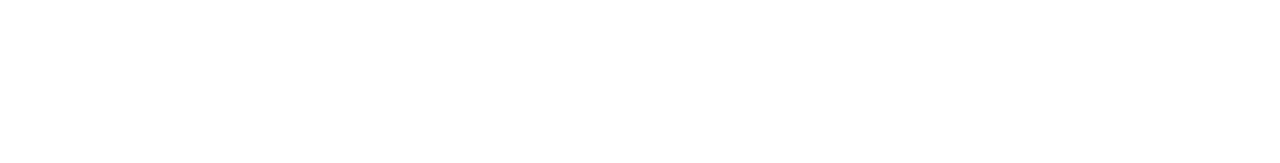
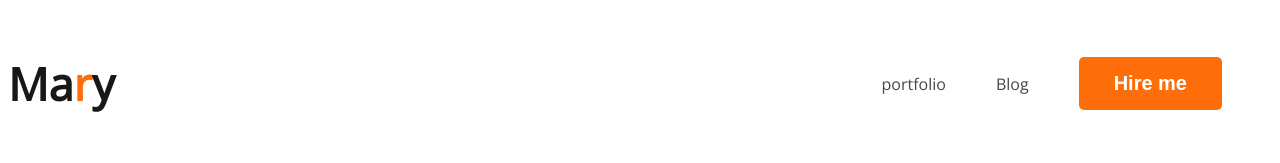
Before and after one commit to saifurrahman2000/webdeveloper-portfolio, a plain HTML site: page index.html in a window 1280 px wide. Drawn offline with nearby package versions, Linux system fonts and the light colour scheme.

Commit message:
this is a developer project

```diff
--- a/index.html
+++ b/index.html
@@ -3,9 +3,28 @@
 <head>
     <meta charset="UTF-8">
     <meta name="viewport" content="width=device-width, initial-scale=1.0">
-    <title>portfolio</title>
+    <title>webdeveloper portfolio</title>
+    <link rel="preconnect" href="https://fonts.googleapis.com">
+<link rel="preconnect" href="https://fonts.gstatic.com" crossorigin>
+<link href="https://fonts.googleapis.com/css2?family=Open+Sans&display=swap" rel="stylesheet">
+    <link rel="stylesheet" href="style/style.css">
 </head>
 <body>
+    <header>
+        <nav>
+            <h3 class="nav-title">Ma<span class="text-primary">r</span>y</h3>
+            <ul>
+                <li><a href="">portfolio</a></li>
+                <li><a href=" ">Blog</a></li>
+                <li><button class="button-primary">Hire me</button></li>
+            </ul>
+        </nav>
+    </header>
+    <main>
 
+    </main>
+    <footer>
+
+    </footer>
 </body>
 </html>
--- /dev/null
+++ b/style/style.css
@@ -0,0 +1,45 @@
+/* nav ralted style */
+body {
+    font-family: 'Open Sans', sans-serif;
+}
+
+nav {
+    display: flex;
+    justify-content:space-between;
+    align-items: center;
+}
+
+.nav-title {
+    color: var(--Dark-01, #181818);
+    font-size: 45px;
+    font-weight: 800;
+}
+
+.text-primary {
+    color: #FD6E0A;
+}
+
+.button-primary {
+    border-radius: 5px;
+    background: #FD6E0A;
+    border: 0;
+    color: white;
+    font-size: 20px;
+    font-weight: 700;
+    padding:15px 35px;
+}
+
+nav>ul {
+    display: flex;
+    align-items: center;
+}
+
+nav li {
+    list-style: none;
+    margin-right: 50px;
+}
+
+nav a {
+    text-decoration: none;
+    color: #474747;
+}
```
